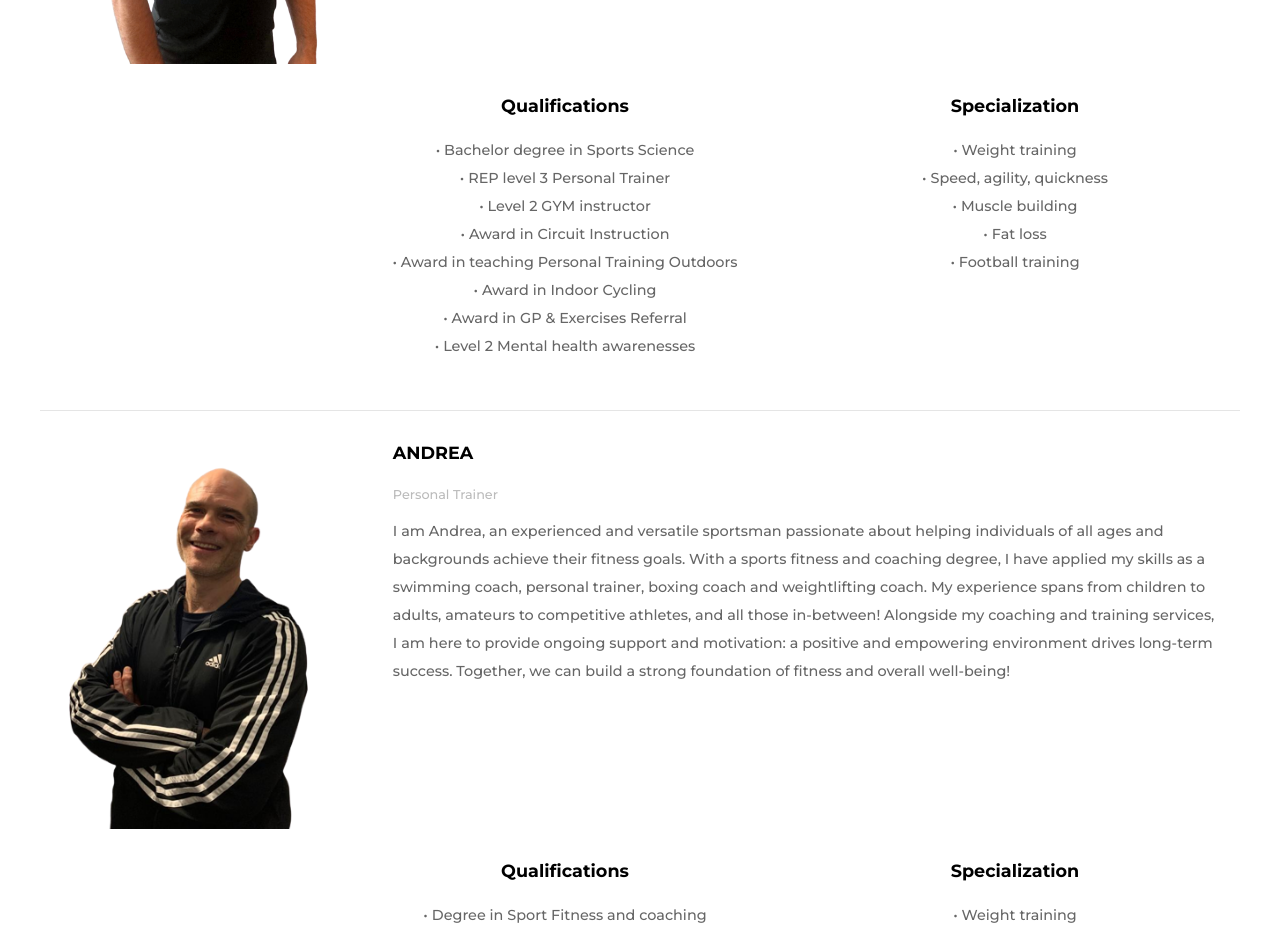
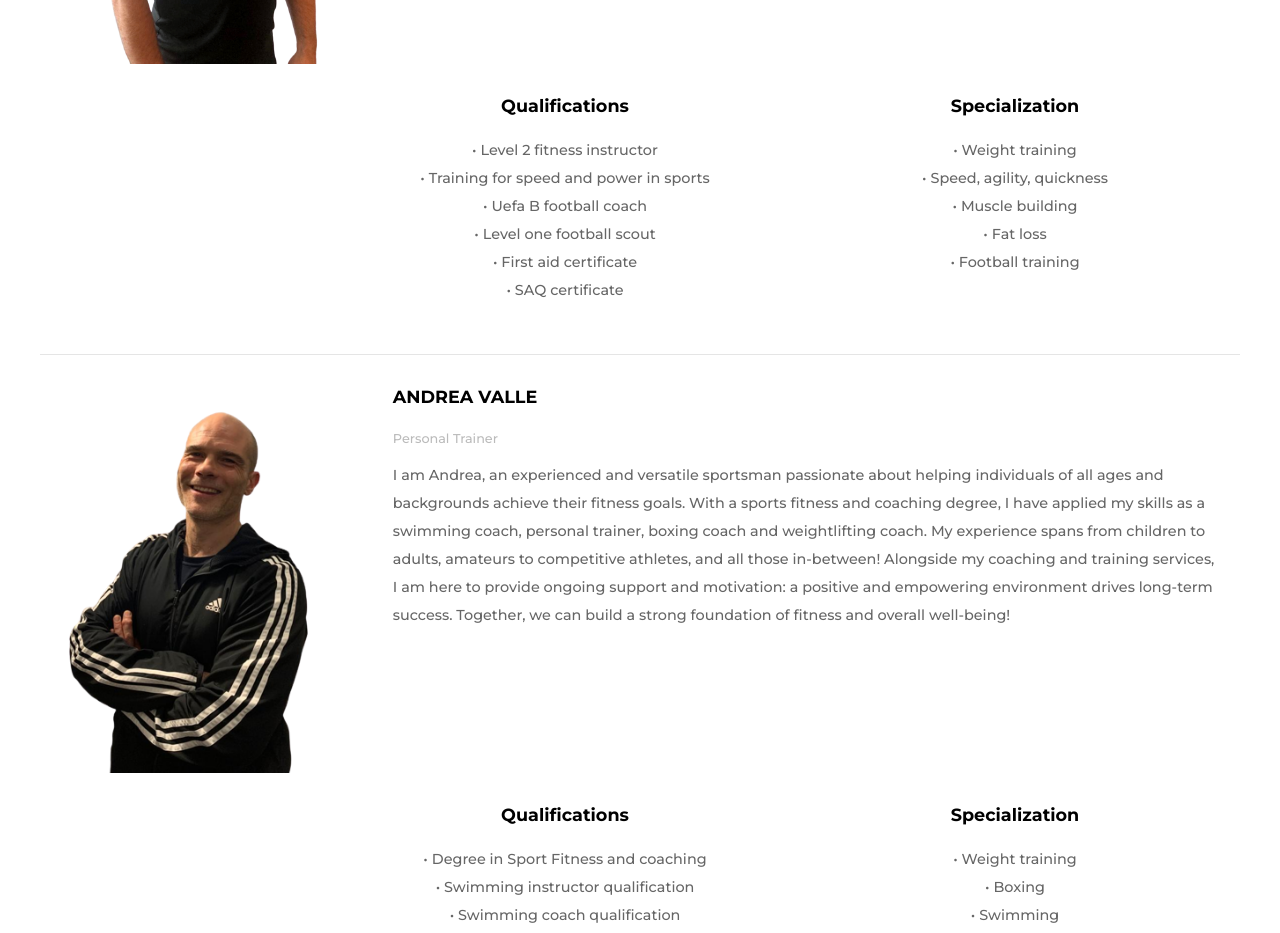
Before and after one commit to ufukcankurt/training-project, a React (Create React App) app: page / in a window 1280 px wide. Shown: the part 5500-6433 px from the top of the page. Built offline with nearby package versions, Linux system fonts and the light colour scheme.

Commit message:
feat(our-trainer): update trainer infos

```diff
--- a/src/components/ourTrainer/OurTrainer.jsx
+++ b/src/components/ourTrainer/OurTrainer.jsx
@@ -33,7 +33,7 @@ const trainers = [
     position: "Personal Trainer",
     description:
       "I’m a Certified Personal Trainer and a Physical Education instructor in a Special Needs School in Essex. I am a coach of 10+ years, run the strength and conditioning programs for several football teams, and instruct bootcamp classes for larger groups. I strongly believe in training your mind, body, and soul, as mental and physical wellness play an equal and vital role in your attitude towards life. My objective is to help clients build a comprehensive and holistic program that encompasses core strengthening, cardiovascular fitness, endurance, resistance, agility, and speed training. Ultimately, I want my clients to feel amazing and strong after every workout. I commit to a consistent and collaborative relationship geared towards my clients’ wellness goals.",
-    qualifications: ["Bachelor degree in Sports Science", "REP level 3 Personal Trainer", "Level 2 GYM instructor", "Award in Circuit Instruction", "Award in teaching Personal Training Outdoors", "Award in Indoor Cycling", "Award in GP & Exercises Referral", "Level 2 Mental health awarenesses"],
+    qualifications: ["Level 2 fitness instructor", "Training for speed and power in sports", "Uefa B football coach", "Level one football scout", "First aid certificate", "SAQ certificate"],
     specialization: ["Weight training", "Speed, agility, quickness", "Muscle building", "Fat loss", "Football training"],
     image: "./img/tony.png",
     facebook: "https://www.facebook.com/",
@@ -41,7 +41,7 @@ const trainers = [
     instagram: "https://www.instagram.com/",
   },
   {
-    name: "ANDREA",
+    name: "ANDREA Valle",
     position: "Personal Trainer",
     description:
       "I am Andrea, an experienced and versatile sportsman passionate about helping individuals of all ages and backgrounds achieve their fitness goals. With a sports fitness and coaching degree, I have applied my skills as a swimming coach, personal trainer, boxing coach and weightlifting coach. My experience spans from children to adults, amateurs to competitive athletes, and all those in-between! Alongside my coaching and training services, I am here to provide ongoing support and motivation: a positive and empowering environment drives long-term success. Together, we can build a strong foundation of fitness and overall well-being!",
```
